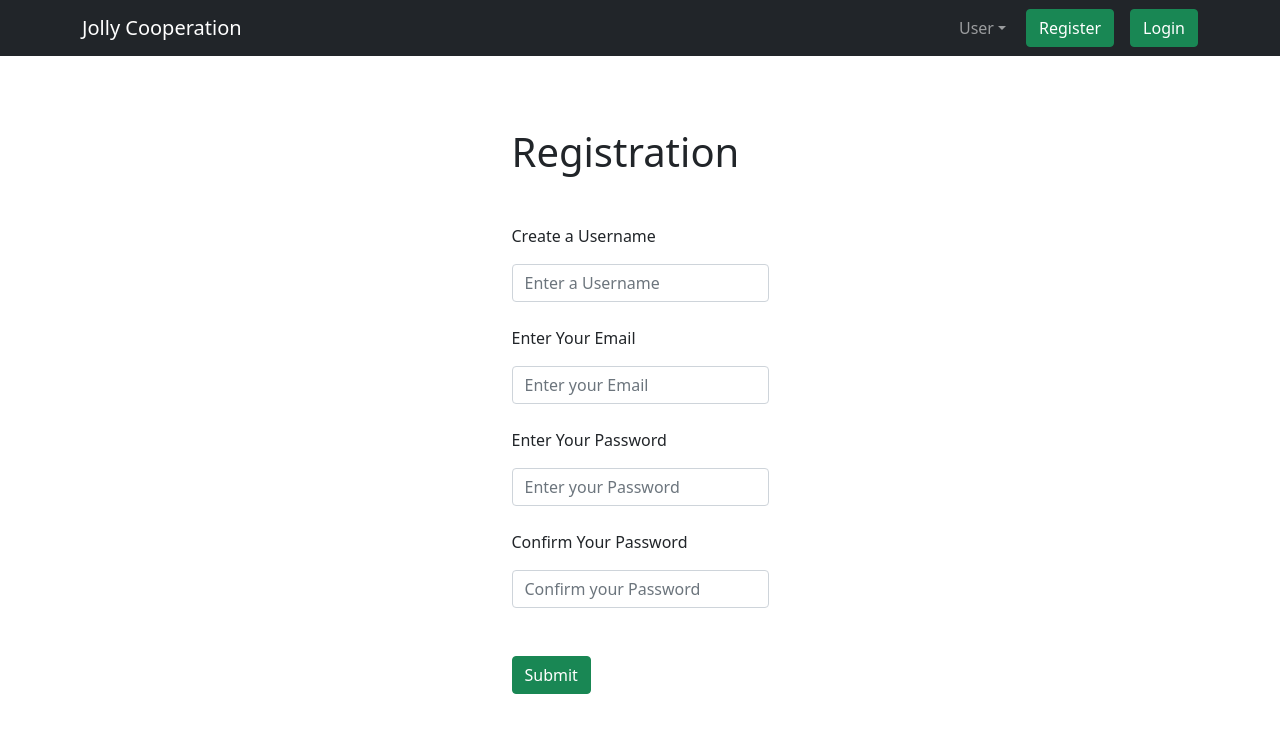
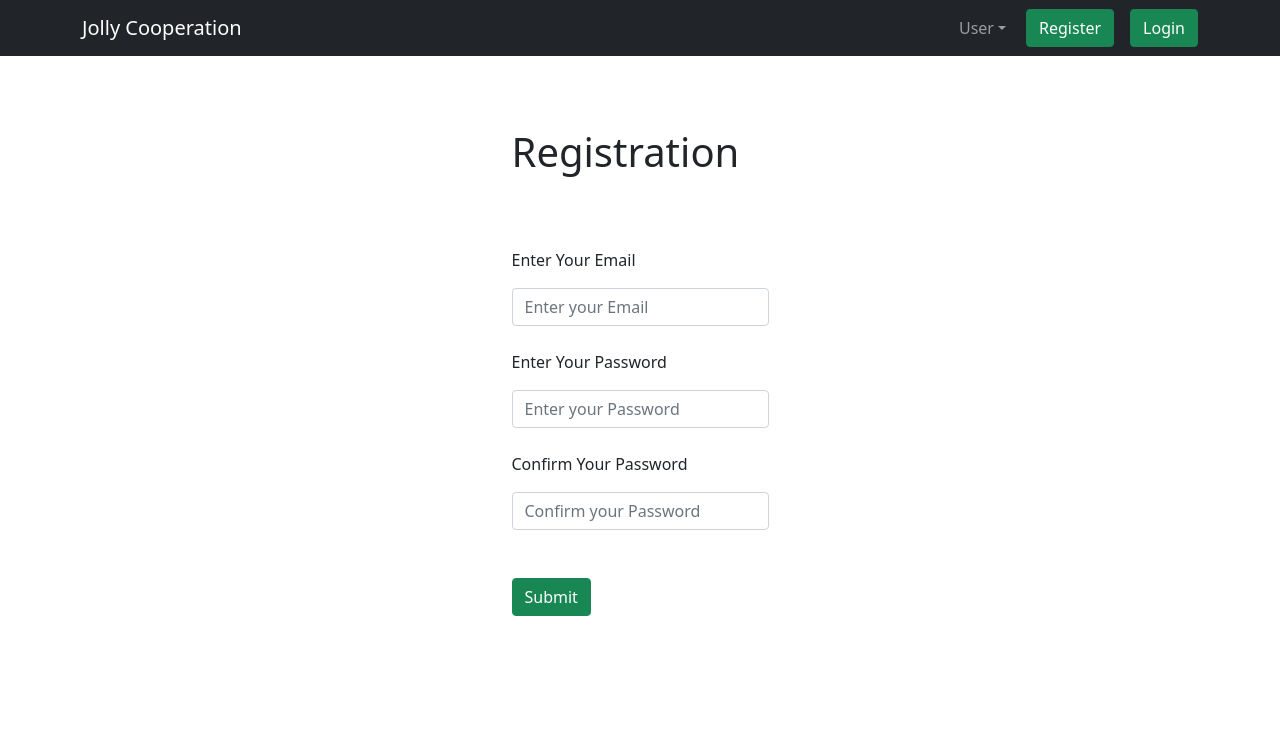
Before and after one commit to Ultra-Zactimus/Jolly_Cooperation, a React (Create React App) app: page /register in a window 1280 px wide. Shown: the top 732 px of the page. Built offline with nearby package versions, Linux system fonts and the light colour scheme.

Commit message:
remove username from register, researching creating forum

```diff
--- a/src/components/MessageBoard.js
+++ b/src/components/MessageBoard.js
@@ -1,7 +1,13 @@
-
+import React from 'react';
+import Post from './Post';
+import { Container } from 'react-bootstrap';
 
 const MessageBoard = () => {
+  return (
+    <Container>
 
+    </Container>
+  );
 }
 
 export default MessageBoard;
--- a/src/components/Register.js
+++ b/src/components/Register.js
@@ -8,14 +8,6 @@ const Register = () => {
         <div className="mt-4 mb-5">
           <h1>Registration</h1>
         </div>
-        <Form.Label>Create a Username</Form.Label>
-        <Form.Control
-          className="mt-2"
-          title="username"
-          name="username"
-          placeholder="Enter a Username"
-          required
-        />
         <Form.Label className="mt-4">Enter Your Email</Form.Label>
         <Form.Control
           className="mt-2"
```
